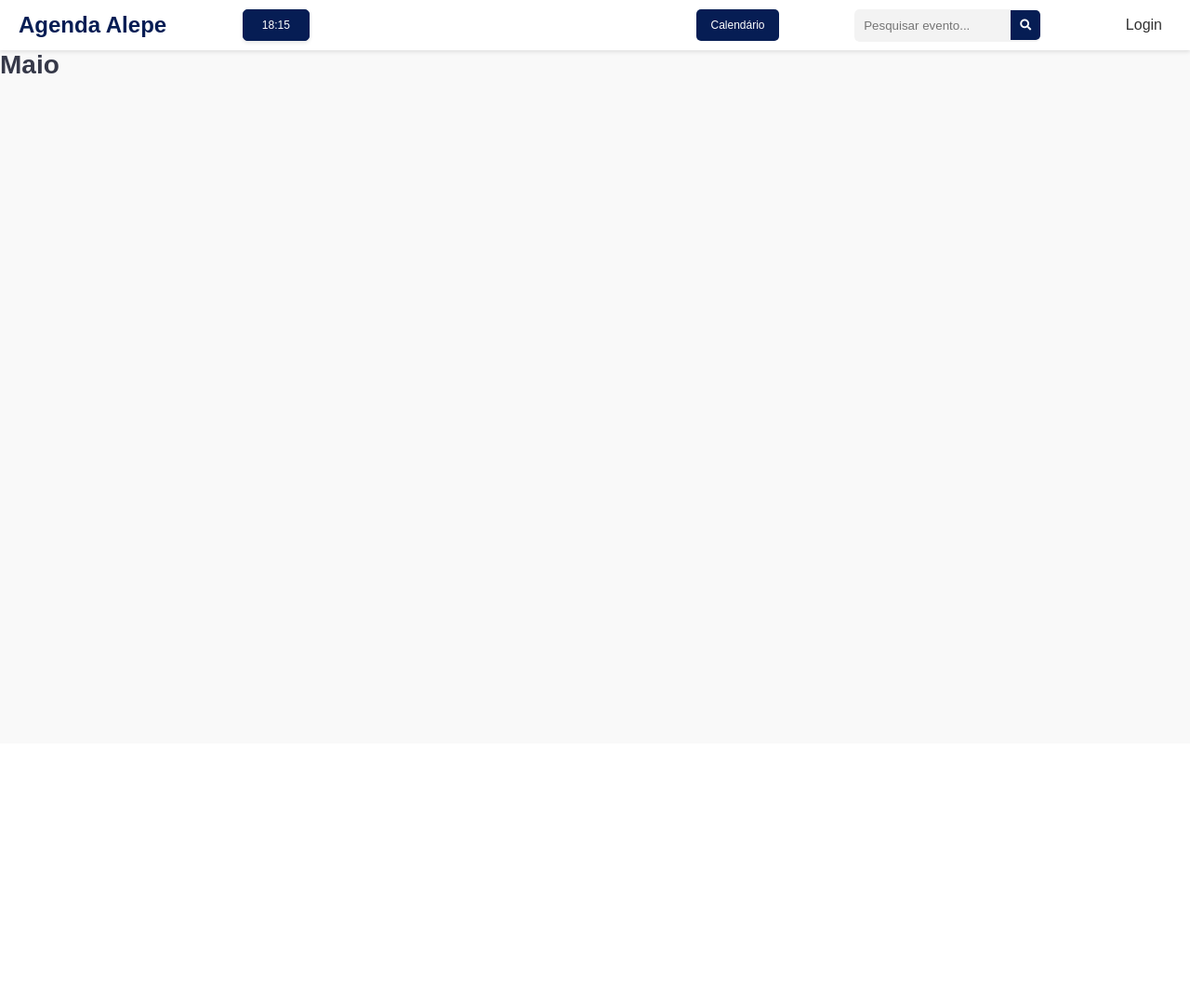
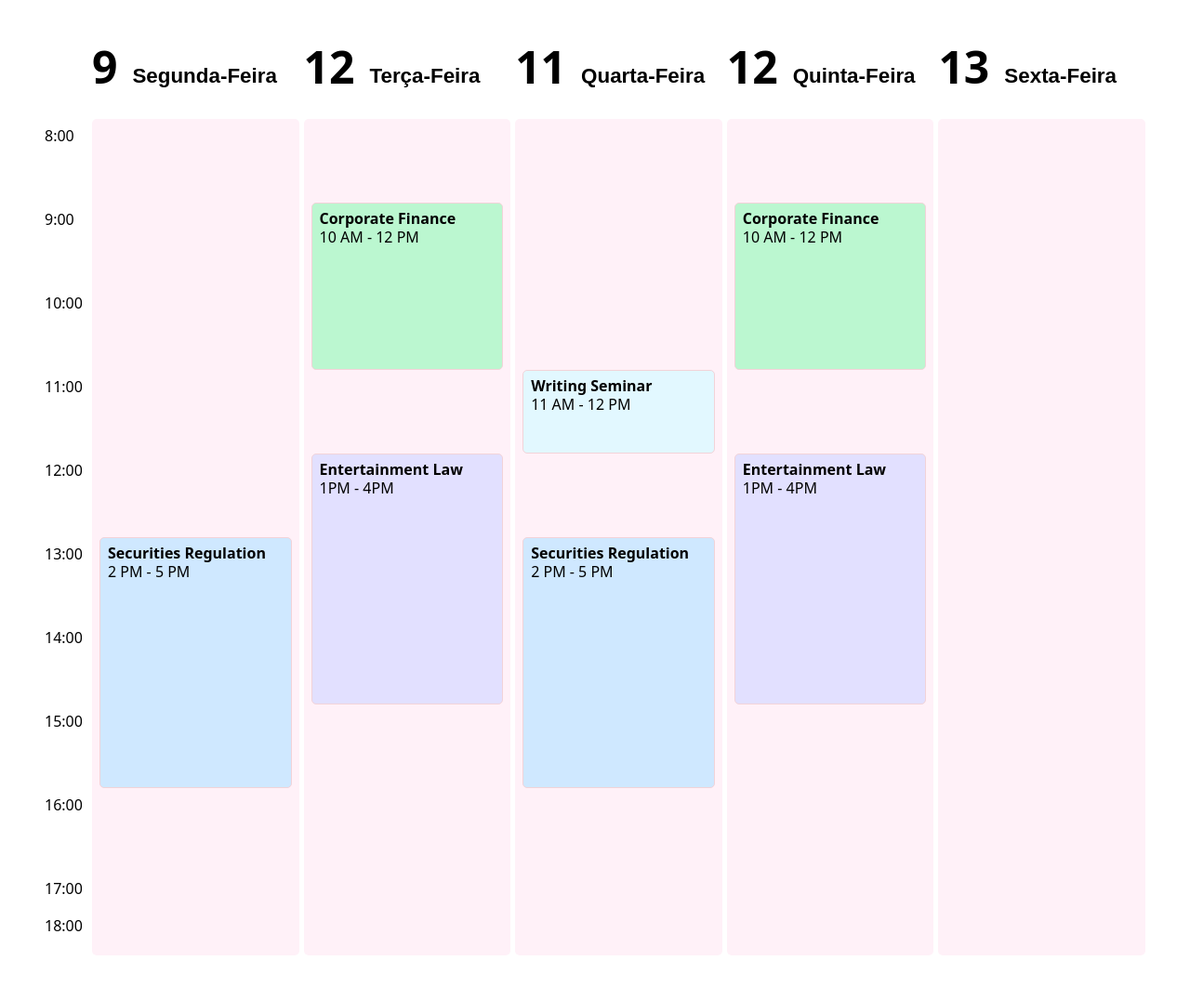
Before and after one commit to Warpedro1/projeto-alepe, a Django app: page / in a window 1280 px wide. Shown: the whole page at 93% size. Before the commit the page ends 79 px from the top, so only its background shows below. Run offline with Django 5.2, Linux system fonts and the light colour scheme; data that the repository does not hold is empty; some libraries are stand-ins or nearby versions.

Commit message:
Atualização tela de Calendário

```diff
--- /dev/null
+++ b/setup/static/styles/style-calendario.css
@@ -0,0 +1,130 @@
+:root {
+    --numDays: 5;
+    --numHours: 10;
+    --timeHeight: 90px;
+    --calBgColor: #fff1f8;
+    --eventBorderColor: #f2d3d8;
+    --eventColor1: #ffd6d1;
+    --eventColor2: #fafaa3;
+    --eventColor3: #e2f8ff;
+    --eventColor4: #d1ffe6;
+  }
+
+  .calendar {
+    display: grid;
+    gap: 10px;
+    grid-template-columns: auto 1fr;
+    margin: 3rem;
+  }
+
+  .timeline {
+    display: grid;
+    grid-template-rows: repeat(var(--numHours), var(--timeHeight));
+  }
+
+  .days {
+    display: grid;
+    grid-column: 2;
+    gap: 5px;
+    grid-template-columns: repeat(auto-fit, minmax(150px, 1fr));
+  }
+
+  .events {
+    display: grid;
+    grid-template-rows: repeat(var(--numHours), var(--timeHeight));
+    border-radius: 5px;
+    background: var(--calBgColor);
+  }
+
+  .start-10 {
+    grid-row-start: 2;
+  }
+
+  .start-12 {
+    grid-row-start: 4;
+  }
+
+  .start-1 {
+    grid-row-start: 5;
+  }
+
+  .start-2 {
+    grid-row-start: 6;
+  }
+
+  .end-12 {
+    grid-row-end: 4;
+  }
+
+  .end-1 {
+    grid-row-end: 5;
+  }
+
+  .end-3 {
+    grid-row-end: 7;
+  }
+
+  .end-4 {
+    grid-row-end: 8;
+  }
+
+  .end-5 {
+    grid-row-end: 9;
+  }
+
+  .title {
+    font-weight: 600;
+    margin-bottom: 0.25rem;
+  }
+
+  .event {
+    border: 1px solid var(--eventBorderColor);
+    border-radius: 5px;
+    padding: 0.5rem;
+    margin: 0 0.5rem;
+    background: white;
+  }
+
+  .space,
+  .date {
+    height: 80px;
+  }
+
+  body {
+    font-family: system-ui, sans-serif;
+  }
+
+  .corp-fi {
+    background-color: #BBF7D0;
+  }
+
+  .ent-law {
+    background: #E2E0FF;
+  }
+
+  .writing {
+    background: var(--eventColor3);
+  }
+
+  .securities {
+    background-color: #CFE8FF;
+  }
+
+  .date {
+    display: flex;
+    gap: 1em;
+  }
+
+  .date-num {
+    font-size: 3rem;
+    font-weight: 600;
+    display: inline;
+  }
+
+  .date-day {
+    display: inline;
+    font-size: 1.4rem;
+    font-weight: 700;
+    font-family: Arial,sans-serif;
+    margin-top: 23px;
+  }
--- a/templates/pages/calendario.html
+++ b/templates/pages/calendario.html
@@ -1,22 +1,102 @@
-{% extends '../components/base.html' %}
-{% load static %}
-{% block content %}
+ {% load static %}
+<!DOCTYPE html>
+<html lang="en" >
+<head>
+  <meta charset="UTF-8">
+  <title>CodePen - CSS-Only Calendar Layout [CSS Grid]</title>
+  <link rel="stylesheet" href="https://cdnjs.cloudflare.com/ajax/libs/meyer-reset/2.0/reset.min.css">
+  <link rel="stylesheet" href="{% static 'styles/style-calendario.css' %}?{% now "U" %}">
+
+</head>
 <body>
-    <h1>{{ mes_atual }}</h1>
-    {% for data, eventos in eventos_mes.items %}
-        <h2>dia: {{ data }}</h2>
-        <ul>
-            {% for evento in eventos %}
-                <li>
-                    <strong>Nome do evento:</strong> {{ evento.nome }}<br>
-                    <strong>Solicitante:</strong> {{ evento.solicitante }}<br>
-                    <strong>Tempo:</strong> {{ evento.tempo }}<br>
-                    <strong>Lugar:</strong> {{ evento.lugar }}<br>
-                    <strong>Descrição:</strong> {{ evento.descricao }}<br>
-                    <strong>Status:</strong> {{ evento.status }}<br>
-                </li>
-            {% endfor %}
-        </ul>
-    {% endfor %}
+<!-- partial:index.partial.html -->
+<div class="calendar">
+  <div class="timeline">
+    <div class="spacer"></div>
+    <div class="time-marker">8:00</div>
+    <div class="time-marker">9:00</div>
+    <div class="time-marker">10:00</div>
+    <div class="time-marker">11:00</div>
+    <div class="time-marker">12:00</div>
+    <div class="time-marker">13:00</div>
+    <div class="time-marker">14:00</div>
+    <div class="time-marker">15:00</div>
+    <div class="time-marker">16:00</div>
+    <div class="time-marker">17:00</div>
+    <div class="time-marker">18:00</div>
+  </div>
+  <div class="days">
+    <div class="day mon">
+      <div class="date">
+        <p class="date-num">9</p>
+        <p class="date-day">Segunda-Feira</p>
+      </div>
+      <div class="events">
+        <div class="event start-2 end-5 securities">
+          <p class="title">Securities Regulation</p>
+          <p class="time">2 PM - 5 PM</p>
+        </div>
+      </div>
+    </div>
+    <div class="day tues">
+      <div class="date">
+        <p class="date-num">12</p>
+        <p class="date-day">Terça-Feira</p>
+      </div>
+      <div class="events">
+        <div class="event start-10 end-12 corp-fi">
+          <p class="title">Corporate Finance</p>
+          <p class="time">10 AM - 12 PM</p>
+        </div>
+        <div class="event start-1 end-4 ent-law">
+          <p class="title">Entertainment Law</p>
+          <p class="time">1PM - 4PM</p>
+        </div>
+      </div>
+    </div>
+    <div class="day wed">
+      <div class="date">
+        <p class="date-num">11</p>
+        <p class="date-day">Quarta-Feira</p>
+      </div>
+      <div class="events">
+        <div class="event start-12 end-1 writing">
+          <p class="title">Writing Seminar</p>
+          <p class="time">11 AM - 12 PM</p>
+        </div>
+        <div class="event start-2 end-5 securities">
+          <p class="title">Securities Regulation</p>
+          <p class="time">2 PM - 5 PM</p>
+        </div>
+      </div>
+    </div>
+    <div class="day thurs">
+      <div class="date">
+        <p class="date-num">12</p>
+        <p class="date-day">Quinta-Feira</p>
+      </div>
+      <div class="events">
+        <div class="event start-10 end-12 corp-fi">
+          <p class="title">Corporate Finance</p>
+          <p class="time">10 AM - 12 PM</p>
+        </div>
+        <div class="event start-1 end-4 ent-law">
+          <p class="title">Entertainment Law</p>
+          <p class="time">1PM - 4PM</p>
+        </div>
+      </div>
+    </div>
+    <div class="day fri">
+      <div class="date">
+        <p class="date-num">13</p>
+        <p class="date-day">Sexta-Feira</p>
+      </div>
+      <div class="events">
+      </div>
+    </div>
+  </div>
+</div>
+<!-- partial -->
 
-{% endblock %}
+</body>
+</html>
```
Also changed, not shown: static/styles/style-calendario.css (added, +130 -0 lines).
